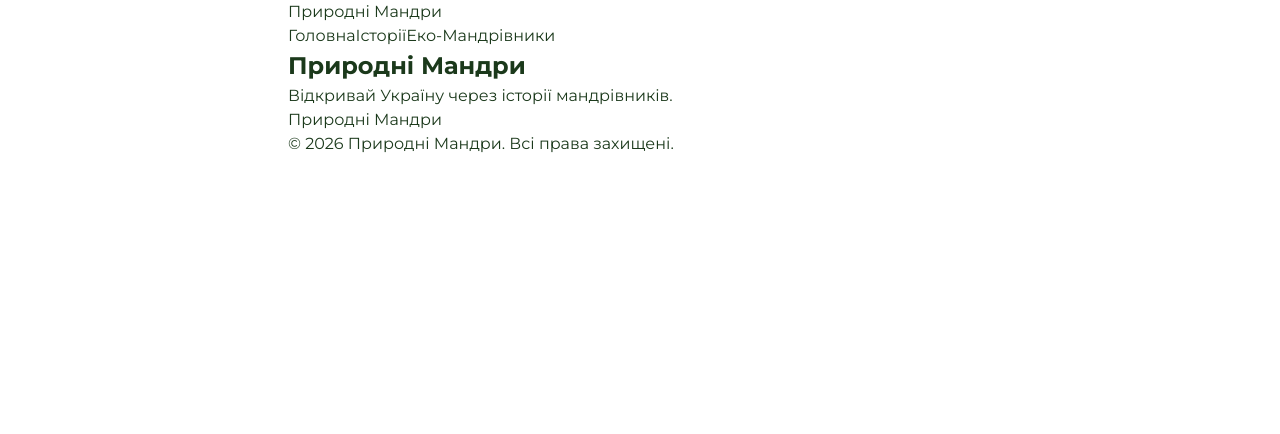
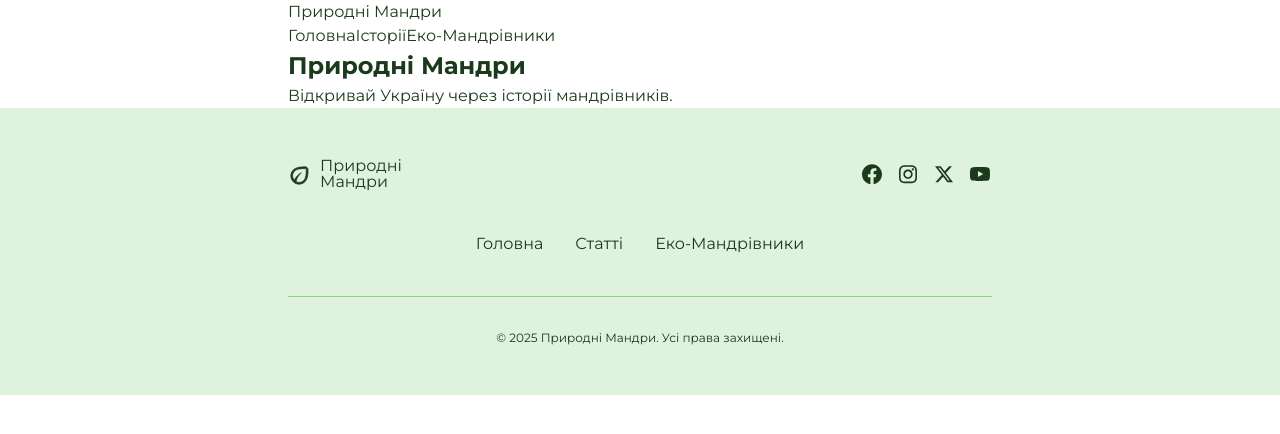
Before and after one commit to YshTi/project-TerraCode_FE, a Next.js app: page / in a window 1280 px wide. Shown: the top 434 px of the page. Built offline with nearby package versions, Linux system fonts and the light colour scheme.

Commit message:
Add footer component

```diff
--- a/src/components/footer/footer.module.css
+++ b/src/components/footer/footer.module.css
@@ -0,0 +1,168 @@
+.footer {
+    background-color: var(--color-green-100);
+}
+
+.container {
+    min-width: 320px;
+    max-width: 375px;
+    margin: 0 auto;
+    padding: 48px 20px;
+}
+
+.linksContainer {
+    display: flex;
+    flex-direction: column;
+    align-items: center;
+    gap: 40px;
+}
+
+.logoLink {
+    display: flex;
+    align-items: center;
+    gap: 8px;
+    width: 124px;
+    height: 36px;
+    color: var(--color-green-900);
+    text-decoration: none;
+}
+
+.logoIcon {
+    width: 24px;
+    height: 24px;
+    fill: currentColor;
+    stroke: currentColor;
+}
+
+.logoText {
+    font-size: 16px;
+    line-height: 1;
+    color: currentColor;
+}
+
+.socialContainer {
+    display: flex;
+    gap: 16px;
+}
+
+.link {
+    display: flex;
+    color: var(--color-green-900);
+    text-decoration: none;
+    transition: color 250ms ease;
+}
+
+.link:hover,
+.link:focus,
+.navLink:hover,
+.navLink:focus {
+    color: var(--color-green-600);
+    cursor: pointer;
+}
+
+.socialLink {
+    width: 32px;
+    height: 32px;
+    fill: currentColor;
+}
+
+.navigation {
+    display: flex;
+    flex-direction: column;
+    align-items: center;
+    gap: 16px;
+}
+
+.navLink {
+    padding: 8px 0;
+    color: var(--color-green-900);
+    font-size: 16px;
+    line-height: 1.5;
+    text-decoration: none;
+    transition: color 250ms ease;
+}
+
+.hr {
+    width: 100%;
+    height: 0;
+    margin: 24px 0 0;
+    border: none;
+    border-top: 1px solid var(--color-green-300);
+}
+
+.copyRight {
+    margin-top: 32px;
+    color: var(--color-green-900);
+    font-size: 12px;
+    line-height: 1.5;
+    text-align: center;
+}
+
+@media screen and (min-width: 768px) {
+    .container {
+        max-width: 768px;
+        padding: 48px 32px;
+    }
+
+    .linksContainer {
+        display: grid;
+        grid-template-columns: 124px 1fr;
+        grid-template-areas:
+            'logo social'
+            'nav nav';
+        row-gap: 32px;
+    }
+
+    .logoLink {
+        grid-area: logo;
+    }
+
+    .socialContainer {
+        grid-area: social;
+        justify-content: flex-end;
+        gap: 12px;
+    }
+
+    .socialLink {
+        width: 24px;
+        height: 24px;
+    }
+
+    .navigation {
+        grid-area: nav;
+        flex-direction: row;
+        justify-content: center;
+        gap: 32px;
+    }
+
+    .hr {
+        margin-top: 32px;
+    }
+}
+
+@media screen and (min-width: 1440px) {
+    .container {
+        max-width: 1440px;
+        padding: 80px 64px;
+    }
+
+    .linksContainer {
+        display: flex;
+        flex-direction: row;
+        justify-content: space-between;
+        align-items: center;
+        gap: 0;
+    }
+
+    .navigation {
+        flex-direction: row;
+        gap: 32px;
+    }
+
+    .navLink {
+        font-size: 18px;
+    }
+
+    .copyRight {
+        font-size: 16px;
+    }
+}
--- a/src/components/footer/footer.tsx
+++ b/src/components/footer/footer.tsx
@@ -1,19 +1,54 @@
-import Link from "next/link";
-import { Container } from "@/components/container/container";
-import styles from "./footer.module.css";
+import Link from 'next/link';
+import css from './footer.module.css';
+import { SpriteIcon } from '@/components/sprite-icon/sprite-icon';
 
-export function Footer() {
+export const Footer = () => {
   return (
-    <footer className={styles.footer}>
-      <Container className={styles.container}>
-        <Link className={styles.logo} href="/">
-          Природні Мандри
-        </Link>
+    <footer className={css.footer}>
+      <div className={css.container}>
+        <div className={css.linksContainer}>
+          <Link
+            href="/"
+            className={css.logoLink}
+            aria-label="Природні Мандри — на головну"
+          >
+            <SpriteIcon id="icon-eco" width={24} height={24} className={css.logoIcon} />
+            <span className={css.logoText}>
+              Природні <br /> Мандри
+            </span>
+          </Link>
 
-        <p className={styles.text}>
-          © 2026 Природні Мандри. Всі права захищені.
+          <div className={css.socialContainer}>
+            <a href="https://www.facebook.com/" className={css.link} aria-label="Ми на Facebook" rel="noopener noreferrer" target="_blank">
+              <SpriteIcon id="icon-Facebook" width={24} height={24} className={css.socialLink} />
+            </a>
+
+            <a href="https://www.instagram.com/" className={css.link} aria-label="Ми на Instagram" rel="noopener noreferrer" target="_blank">
+              <SpriteIcon id="icon-Instagram" width={24} height={24} className={css.socialLink} />
+            </a>
+
+            <a href="https://x.com/" className={css.link} aria-label="Ми на X" rel="noopener noreferrer" target="_blank">
+              <SpriteIcon id="icon-X" width={24} height={24} className={css.socialLink} />
+            </a>
+
+            <a href="https://www.youtube.com/" className={css.link} aria-label="Ми на YouTube" rel="noopener noreferrer" target="_blank">
+              <SpriteIcon id="icon-Youtube" width={24} height={24} className={css.socialLink} />
+            </a>
+          </div>
+
+          <nav className={css.navigation} aria-label="Навігація сайтом">
+            <Link href="/" className={css.navLink}>Головна</Link>
+            <Link href="/stories" className={css.navLink}>Статті</Link>
+            <Link href="/travellers" className={css.navLink}>Еко-Мандрівники</Link>
+          </nav>
+        </div>
+
+        <hr className={css.hr} />
+
+        <p className={css.copyRight}>
+          © 2025 Природні Мандри. Усі права захищені.
         </p>
-      </Container>
+      </div>
     </footer>
   );
-}
+};
```
